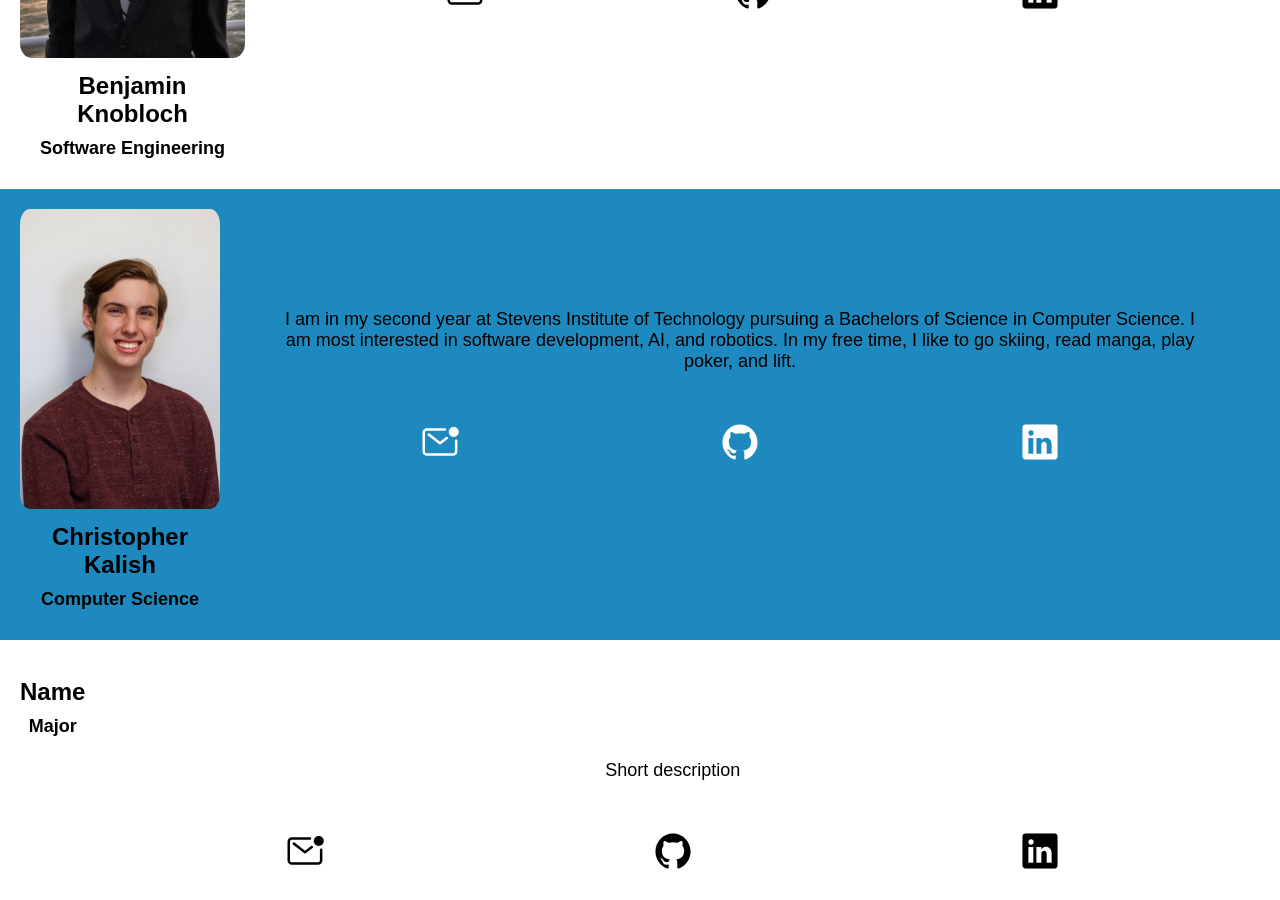
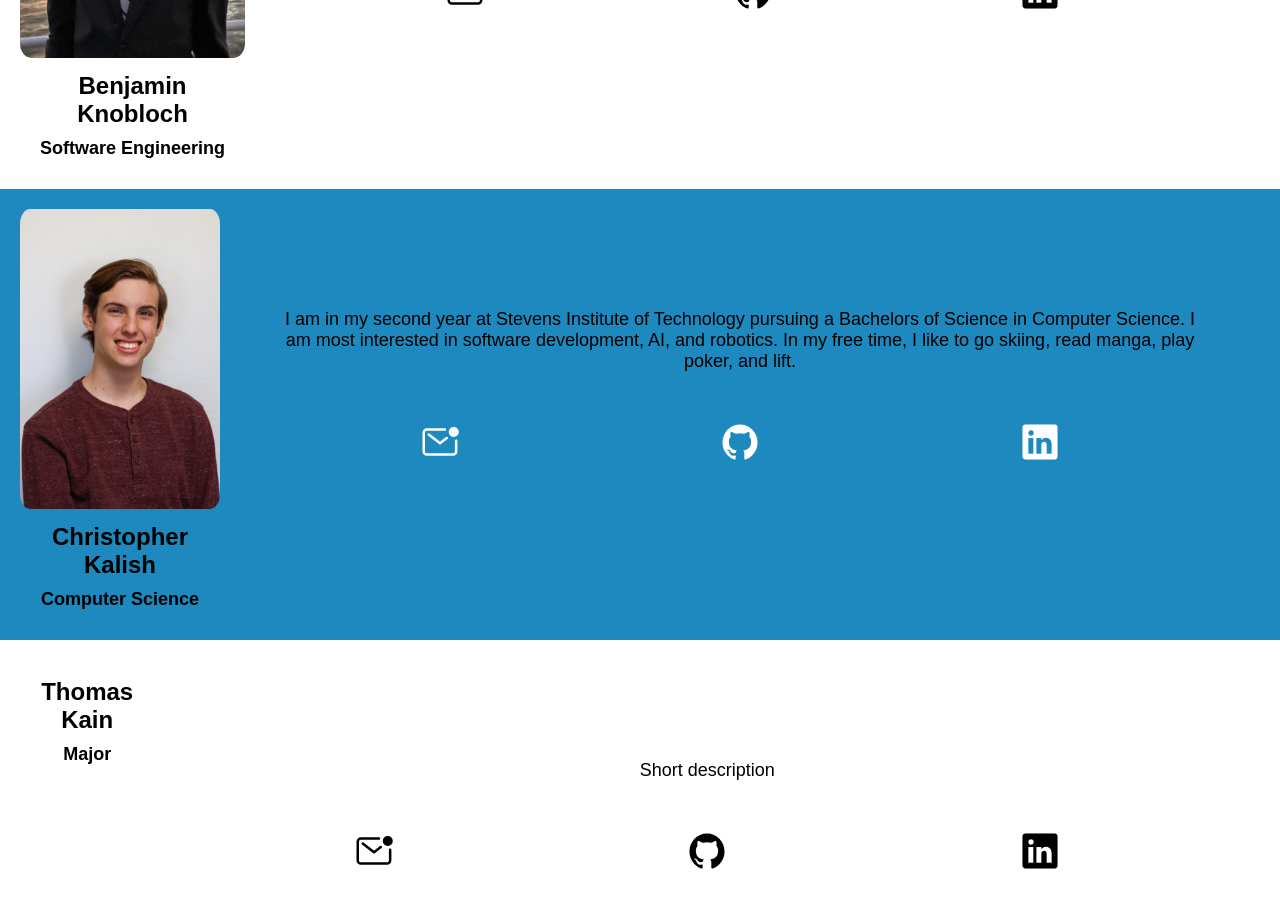
Before and after one commit to SE4AIResearch/AntiCopyPaster_Summer2023, a Jekyll site: the page pages/about.html, which Jekyll copies as it is, in a window 1280 px wide and 900 px high, scrolled down 1348 px. Built offline with Jekyll 4.4.1, drawn with Linux system fonts in a browser that asks for light colours.

Commit message:
about page improvement

```diff
--- a/index.html
+++ b/index.html
@@ -28,6 +28,7 @@
     <p>	AntiCopyPaster is an open-source plugin for IntelliJ IDEA that automatically detects copied and pasted code and suggests an appropriate extraction. <br> Previously developed by a team at Rochester Institute of Technology and JetBrains Research, our goal was to take this functionality and improve upon its design and performance.
       <br><br>To improve the original AntiCopyPaster plugin, our team focused on redesigning the user interface, implementing a new method of metric clustering, adding multi-project support, and tracking user data. As we added to the project, it also became necessary to modify the preexisting unit tests to reflect our changes.
 
+
       </p>
   <div>
     <h2 style="margin-top: 25px">Improved User Interface</h2>
@@ -35,7 +36,6 @@
       <img src="assets/Clustering_Settings.png" style="width: 50%; height: auto; margin-top: 0px">
       <div style="display:flex; flex-direction: column; align-items: center;">
       <h3 style="margin-top: 10px;">Advanced Settings</h3>
-
       <img src="assets/Advanced_Settings_Panel.png" style="width: 50%; height: auto; margin-top: 0px">
     </div>
   </div>
--- a/pages/about.html
+++ b/pages/about.html
@@ -22,6 +22,7 @@
     <a href="./time_tracking.html">Time Tracking</a>
     <a href="./about.html" class="active">About</a>
   </div>
+
 
   <div class="body_text">
     <h2>About The Team</h2>
@@ -112,7 +113,7 @@
 	<div class="team_member">
 		<div class="profile_titles">
 			<img src="">
-			<h2>Name</h2>
+			<h2>Thomas Kain</h2>
 			<h3>Major</h3>
 		</div>
 		<div class="description">
```
